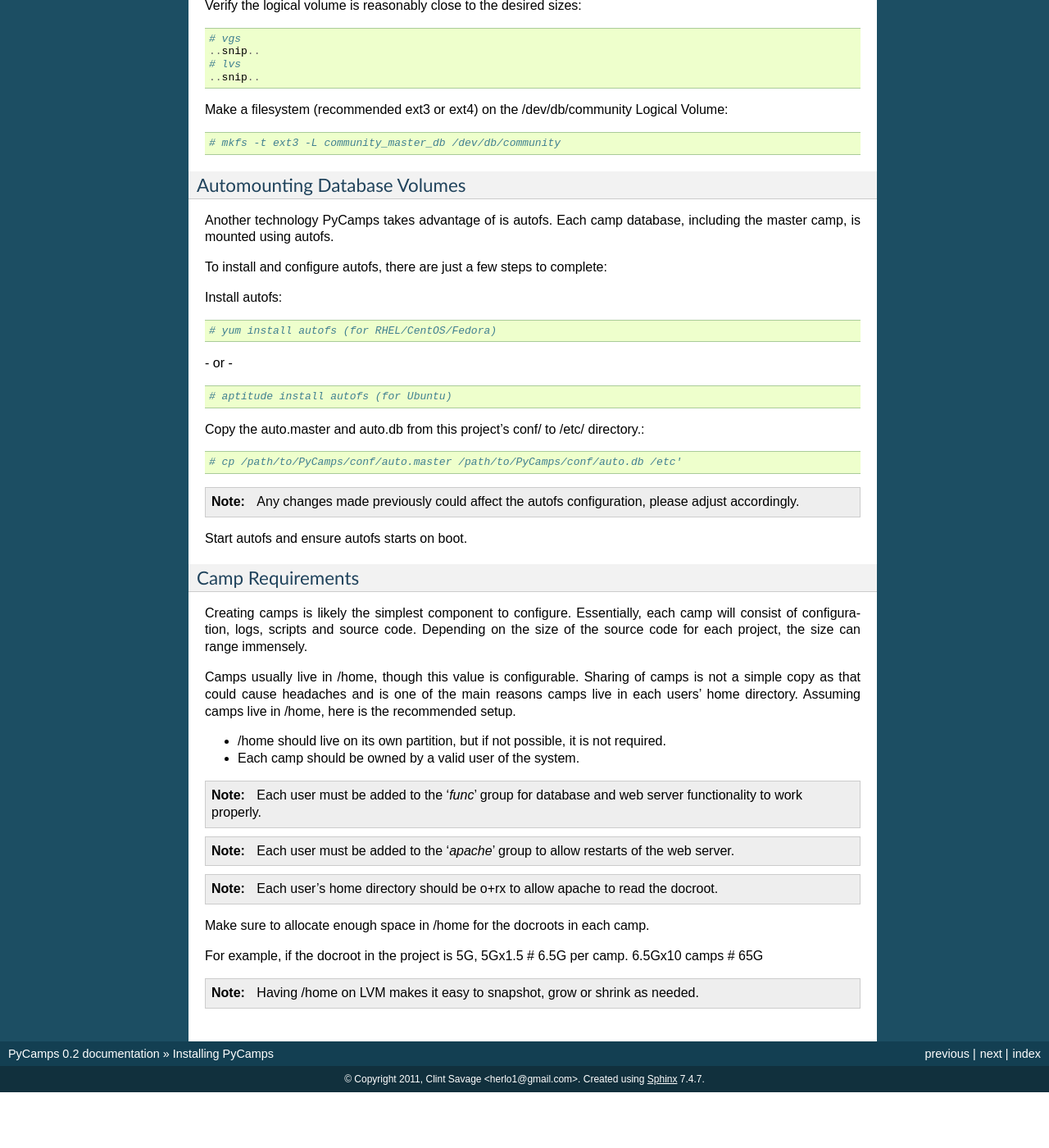
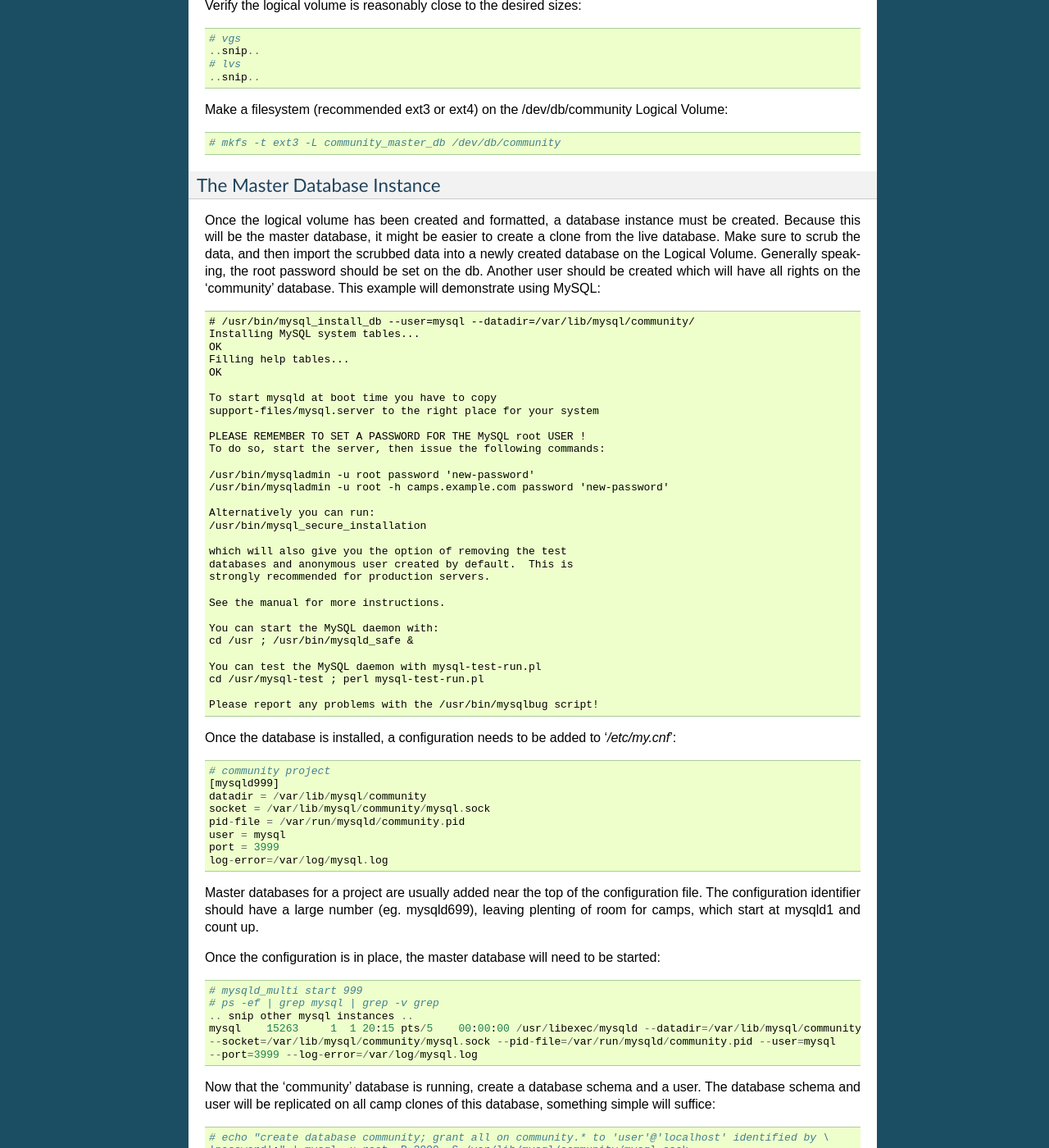
Before and after one commit to herlo/PyCamps, a Sphinx documentation site: the page built from docs/source/install.rst, in a window 1280 px wide and 1400 px high, scrolled down 3889 px. Shown: the whole window at 82% size. Built offline with Sphinx 7.4.7, drawn with Linux system fonts in a browser that asks for light colours; before the commit the page ends 5221 px from its top, so only the background shows below that; some of the changed text lies outside the part shown.

Commit message:
adding docs for building mysql using mysqld_multi

```diff
--- a/docs/source/install.rst
+++ b/docs/source/install.rst
@@ -155,6 +155,88 @@ Make a filesystem (recommended ext3 or ext4) on the /dev/db/community Logical Vo
 
     # mkfs -t ext3 -L community_master_db /dev/db/community
 
+The Master Database Instance
+^^^^^^^^^^^^^^^^^^^^^^^^^^^^^^
+Once the logical volume has been created and formatted, a database instance must be created.  Because this will be the master database, it might be easier to create a clone from the live database. Make sure to scrub the data, and then import the scrubbed data into a newly created database on the Logical Volume. Generally speaking, the root password should be set on the db. Another user should be created which will have all rights on the 'community' database. This example will demonstrate using MySQL::
+
+    # /usr/bin/mysql_install_db --user=mysql --datadir=/var/lib/mysql/community/
+    Installing MySQL system tables...
+    OK
+    Filling help tables...
+    OK
+
+    To start mysqld at boot time you have to copy
+    support-files/mysql.server to the right place for your system
+
+    PLEASE REMEMBER TO SET A PASSWORD FOR THE MySQL root USER !
+    To do so, start the server, then issue the following commands:
+
+    /usr/bin/mysqladmin -u root password 'new-password'
+    /usr/bin/mysqladmin -u root -h camps.example.com password 'new-password'
+
+    Alternatively you can run:
+    /usr/bin/mysql_secure_installation
+
+    which will also give you the option of removing the test
+    databases and anonymous user created by default.  This is
+    strongly recommended for production servers.
+
+    See the manual for more instructions.
+
+    You can start the MySQL daemon with:
+    cd /usr ; /usr/bin/mysqld_safe &
+
+    You can test the MySQL daemon with mysql-test-run.pl
+    cd /usr/mysql-test ; perl mysql-test-run.pl
+
+    Please report any problems with the /usr/bin/mysqlbug script!
+
+Once the database is installed, a configuration needs to be added to '*/etc/my.cnf*'::
+
+    # community project
+    [mysqld999]
+    datadir = /var/lib/mysql/community
+    socket = /var/lib/mysql/community/mysql.sock
+    pid-file = /var/run/mysqld/community.pid
+    user = mysql
+    port = 3999
+    log-error=/var/log/mysql.log
+
+Master databases for a project are usually added near the top of the configuration file. The configuration identifier should have a large number (eg. mysqld699), leaving plenting of room for camps, which start at mysqld1 and count up.
+
+Once the configuration is in place, the master database will need to be started::
+
+    # mysqld_multi start 999
+    # ps -ef | grep mysql | grep -v grep
+    .. snip other mysql instances ..
+    mysql    15263     1  1 20:15 pts/5    00:00:00 /usr/libexec/mysqld --datadir=/var/lib/mysql/community
+    --socket=/var/lib/mysql/community/mysql.sock --pid-file=/var/run/mysqld/community.pid --user=mysql
+    --port=3999 --log-error=/var/log/mysql.log
+
+Now that the 'community' database is running, create a database schema and a user. The database schema and user will be replicated on all camp clones of this database, something simple will suffice::
+
+    # echo "create database community; grant all on community.* to 'user'@'localhost' identified by \
+    'password';" | mysql -u root -P 3999 -S /var/lib/mysql/community/mysql.sock
+    # echo "show databases;" | mysql -u root -P 3999 -S /var/lib/mysql/community/mysql.sock
+    Database
+    information_schema
+    community
+    #mysql50#lost+found
+    mysql
+    test
+
+Import the sql data from live dump::
+
+    # mysql -u root -P 3999 -S /var/lib/mysql/community/mysql.sock community < /tmp/community-20110406.sql
+
+At this point, the 'community' database can be turned off, if desired::
+
+    # mysqld_multi stop 999
+    # ps -ef | grep community | grep -v grep
+    (should be blank)
+
+The 'community' master database instance is complete.
+
 Automounting Database Volumes
 ^^^^^^^^^^^^^^^^^^^^^^^^^^^^^
 Another technology PyCamps takes advantage of is autofs.  Each camp database, including the master camp, is mounted using autofs.
```
